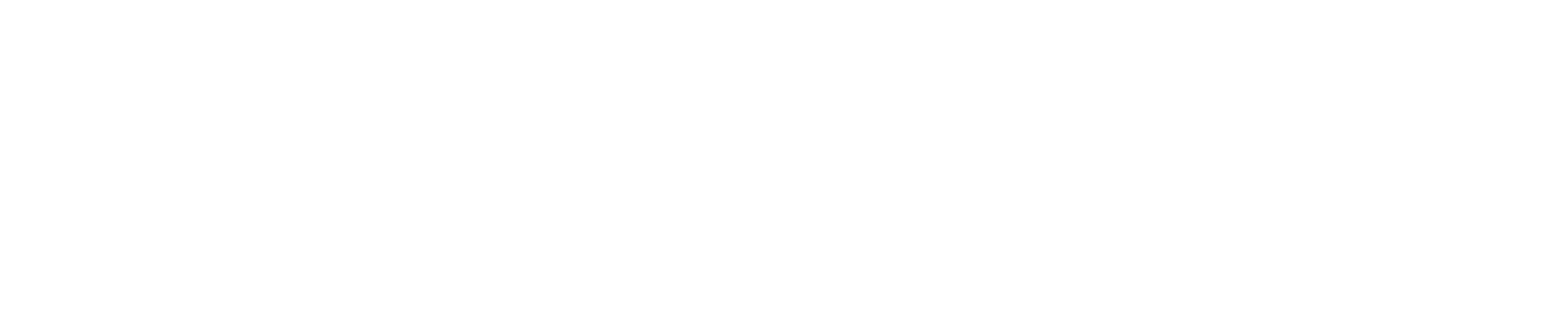
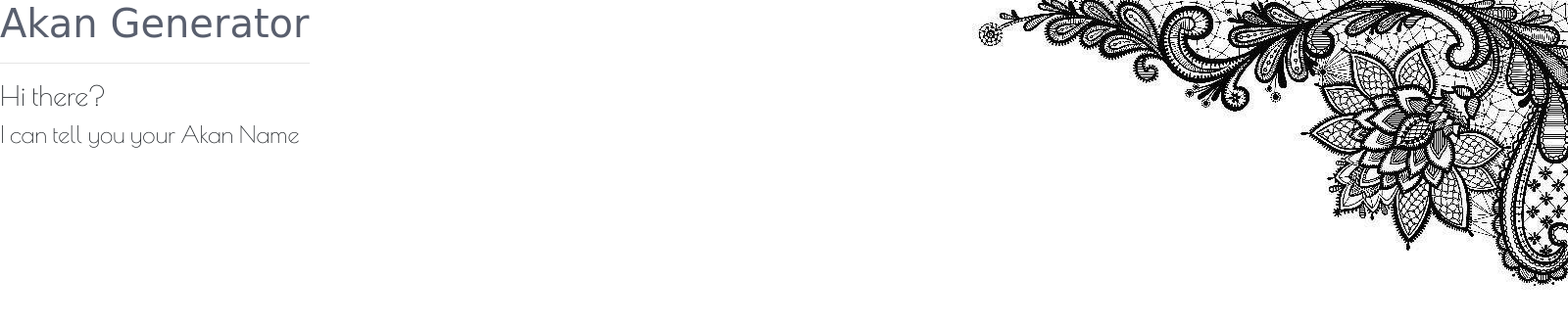
Before and after one commit to BrianRigii/Akan, a plain HTML site: page index.html in a window 1280 px wide. Shown: the whole page at 98% size, 1600 px wide, since content can reach past the window. Drawn offline with nearby package versions, Linux system fonts and the light colour scheme; a web font is replaced by a local one.

Commit message:
changed home page image

```diff
--- a/css/styles.css
+++ b/css/styles.css
@@ -0,0 +1,16 @@
+
+.navi{
+    display: flex;
+}
+.logomg{
+    position: absolute;
+    left: 120vh;
+}
+.logo{
+    font-family: 'Fredericka the Great', cursive;
+    color :#595f6e
+}
+.landing{
+    font-family: 'Poiret One', cursive;
+    font-size: 60vh;
+}
--- a/index.html
+++ b/index.html
@@ -1,12 +1,26 @@
 <!DOCTYPE html>
 <html>
-    <head>
-        <title>Akan Gen</title>
-        <link rel="stylesheet" href="https://stackpath.bootstrapcdn.com/bootstrap/4.3.1/css/bootstrap.min.css" integrity="sha384-ggOyR0iXCbMQv3Xipma34MD+dH/1fQ784/j6cY/iJTQUOhcWr7x9JvoRxT2MZw1T" crossorigin="anonymous">
-        <link href="css/styles.css" type="text/css" rel="stylesheet">
-    </head>
-    <body>
-
-
-    </body>
+  <head>
+    <title>Akan Gen</title>
+    <link
+      rel="stylesheet"
+      href="https://stackpath.bootstrapcdn.com/bootstrap/4.3.1/css/bootstrap.min.css"
+      integrity="sha384-ggOyR0iXCbMQv3Xipma34MD+dH/1fQ784/j6cY/iJTQUOhcWr7x9JvoRxT2MZw1T"
+      crossorigin="anonymous"
+    />
+    <link href="https://fonts.googleapis.com/css?family=Fredericka+the+Great|Julius+Sans+One|Poiret+One&display=swap" rel="stylesheet">
+    <link href="css/styles.css" type="text/css" rel="stylesheet" />
+  </head>
+  <body>
+    <div class="navi">
+      <div class="logo">
+        <h1>Akan Generator</h1><hr>
+      </div>
+      <div class="logomg"><img src="images/pat.jpg" alt="pattern"></div>
+    </div>
+    <div class="landing">
+      <h3>Hi there?</h3>
+      <h4>I can tell you your Akan Name</h4>
+    </div>
+  </body>
 </html>
```
Also changed, not shown: images/land.jpeg (added), images/pat.jpg (added).
